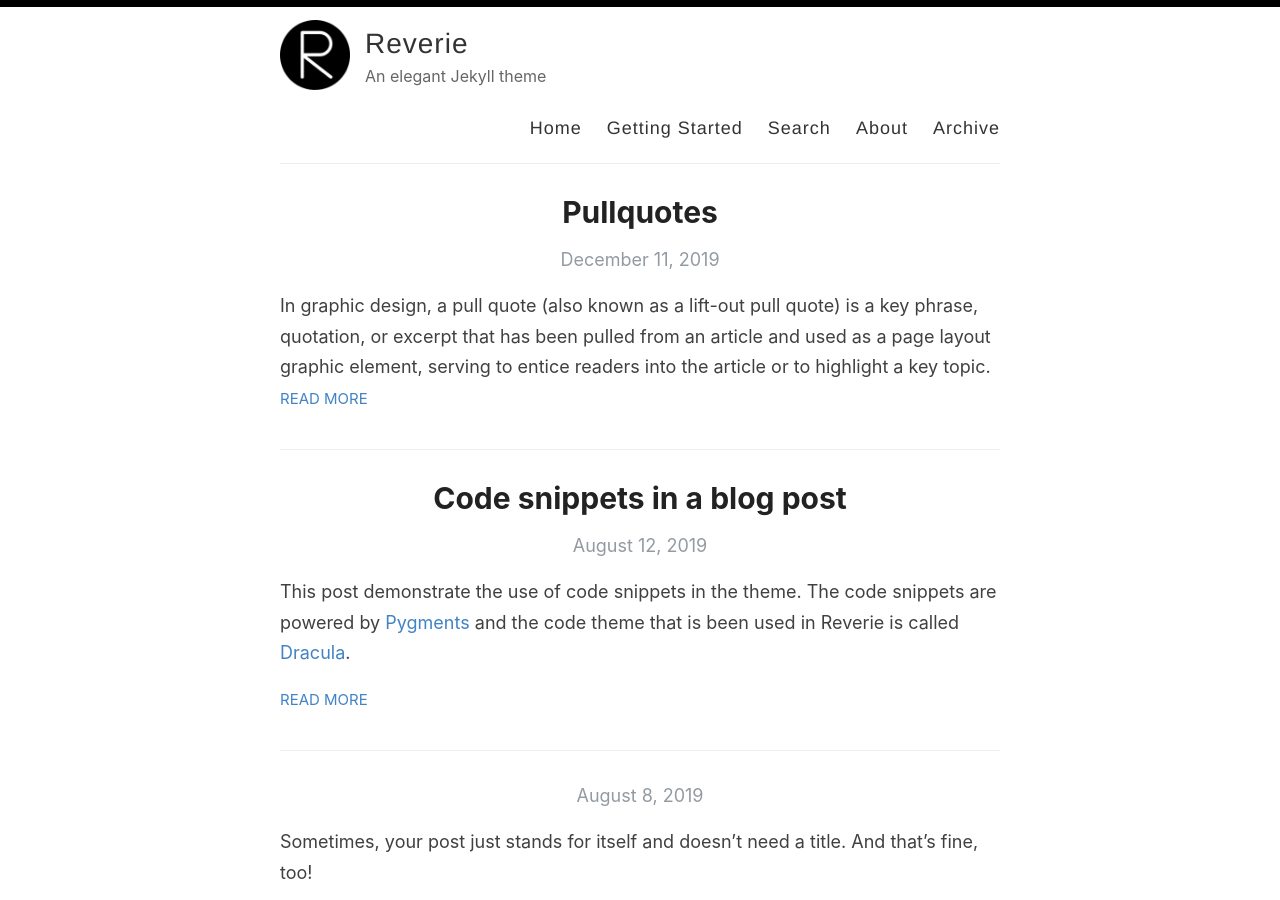
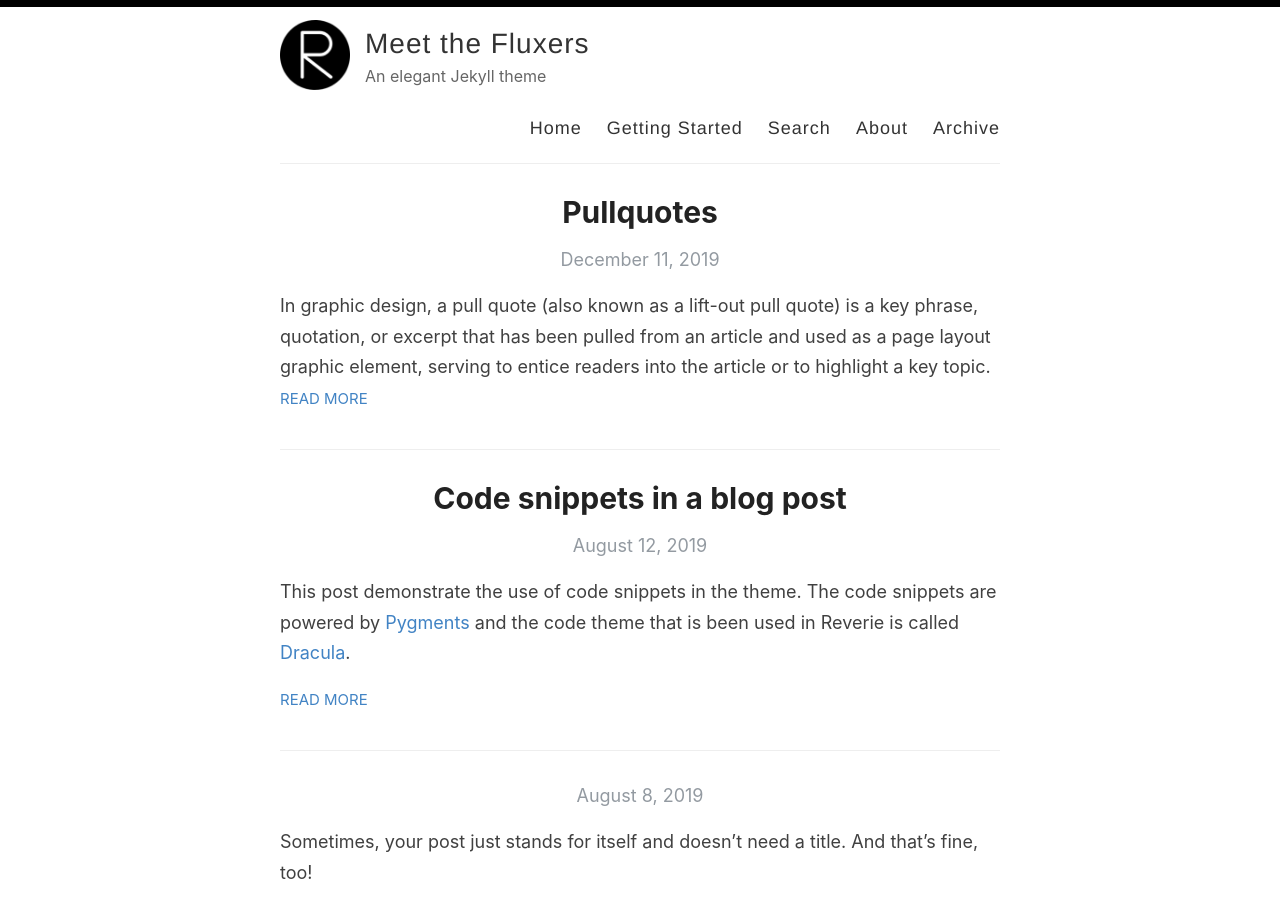
Before and after one commit to meetthefluxers/meetthefluxers.github.io, a Jekyll site: the page built from index.html, in a window 1280 px wide and 900 px high. Built offline with Jekyll 4.4.1, drawn with Linux system fonts in a browser that asks for light colours; the list of posts is cut into pages by our own code.

Commit message:
Update _config.yml

```diff
--- a/_config.yml
+++ b/_config.yml
@@ -3,7 +3,7 @@
 #
 
 # Name of your site (displayed in the header)
-name: Reverie
+name: Meet the Fluxers
 
 # Name of the author
 author: Amit Merchant
@@ -48,14 +48,14 @@
 
 # Your website URL (e.g. http://amitmerchant1990.github.io or http://www.amitmerchant.com)
 # Used for Sitemap.xml and your RSS feed
-url: http://www.amitmerchant.com/reverie
+url: https://meetthefluxers.github.io
 enforce_ssl: https://www.amitmerchant.com/reverie
 
 # If you're hosting your site at a Project repository on GitHub pages
 # (http://yourusername.github.io/repository-name)
 # and NOT your User repository (http://yourusername.github.io)
 # then add in the baseurl here, like this: "/repository-name"
-baseurl: "/reverie"
+baseurl:
 
 #
 # !! You don't need to change any of the configuration flags below !!
```
